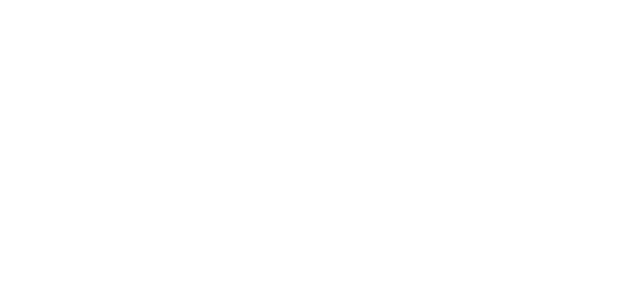
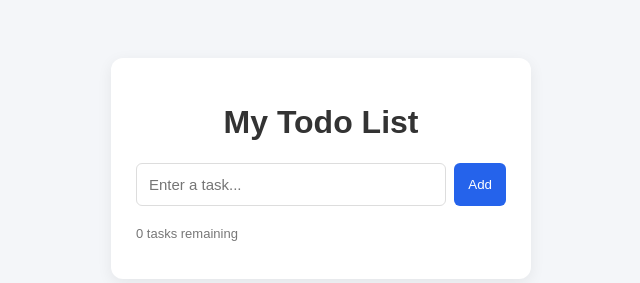
Before and after one commit to lachom471-hub/TODOAPP, a plain HTML site: page index.html in a window 1280 px wide. Shown: the whole page, without its empty margins (319-959 px from the left). Drawn offline with Linux system fonts and the light colour scheme.

Commit message:
added to do code

```diff
--- a/index.html
+++ b/index.html
@@ -1,11 +1,174 @@
 <!DOCTYPE html>
 <html lang="en">
 <head>
-    <meta charset="UTF-8">
-    <meta name="viewport" content="width=device-width, initial-scale=1.0">
-    <title>Document</title>
+  <meta charset="UTF-8">
+  <meta name="viewport" content="width=device-width, initial-scale=1.0">
+  <title>My Todo App</title>
+
+  <style>
+    * {
+      box-sizing: border-box;
+    }
+
+    body {
+      font-family: Arial, sans-serif;
+      background: #f4f6f9;
+      display: flex;
+      justify-content: center;
+      padding: 50px 15px;
+    }
+
+    .todo-container {
+      background: white;
+      width: 100%;
+      max-width: 420px;
+      padding: 25px;
+      border-radius: 12px;
+      box-shadow: 0 4px 15px #00000012;
+    }
+
+    h1 {
+      text-align: center;
+      color: #333;
+    }
+
+    .input-group {
+      display: flex;
+      gap: 8px;
+    }
+
+    input {
+      flex: 1;
+      min-width: 0;
+      padding: 12px;
+      border: 1px solid #ddd;
+      border-radius: 6px;
+      font-size: 15px;
+    }
+
+    button {
+      border: none;
+      border-radius: 6px;
+      padding: 10px 14px;
+      cursor: pointer;
+    }
+
+    .add-btn {
+      background: #2563eb;
+      color: white;
+    }
+
+    ul {
+      list-style: none;
+      padding: 0;
+      margin-top: 20px;
+    }
+
+    li {
+      display: flex;
+      align-items: center;
+      gap: 10px;
+      padding: 12px 0;
+      border-bottom: 1px solid #eee;
+      overflow-wrap: anywhere;
+    }
+
+    li span {
+      flex: 1;
+    }
+
+    li.completed span {
+      text-decoration: line-through;
+      color: #999;
+    }
+
+    .delete-btn {
+      background: #fee2e2;
+      color: #dc2626;
+    }
+
+    #count {
+      color: #777;
+      font-size: 13px;
+      margin-top: 15px;
+    }
+  </style>
 </head>
+
 <body>
+  <div class="todo-container">
+    <h1>My Todo List</h1>
 
+    <div class="input-group">
+      <input
+        type="text"
+        id="taskInput"
+        placeholder="Enter a task..."
+      >
+      <button class="add-btn" onclick="addTask()">
+        Add
+      </button>
+    </div>
+
+    <ul id="taskList"></ul>
+    <p id="count">0 tasks remaining</p>
+  </div>
+
+  <script>
+    const taskInput = document.getElementById("taskInput");
+    const taskList = document.getElementById("taskList");
+    const count = document.getElementById("count");
+
+    function addTask() {
+      const task = taskInput.value.trim();
+
+      if (task === "") {
+        taskInput.focus();
+        return;
+      }
+
+      const li = document.createElement("li");
+      const checkbox = document.createElement("input");
+      const span = document.createElement("span");
+      const deleteBtn = document.createElement("button");
+
+      checkbox.type = "checkbox";
+      span.textContent = task;
+      deleteBtn.textContent = "Delete";
+      deleteBtn.className = "delete-btn";
+
+      checkbox.addEventListener("change", () => {
+        li.classList.toggle("completed", checkbox.checked);
+        updateCount();
+      });
+
+      deleteBtn.addEventListener("click", () => {
+        li.remove();
+        updateCount();
+      });
+
+      li.append(checkbox, span, deleteBtn);
+      taskList.appendChild(li);
+
+      taskInput.value = "";
+      taskInput.focus();
+      updateCount();
+    }
+
+    function updateCount() {
+      const tasks = taskList.querySelectorAll("li");
+      const remaining = [...tasks].filter(
+        task => !task.querySelector("input").checked
+      ).length;
+
+      count.textContent = `${remaining} task${remaining !== 1 ? "s" : ""} remaining`;
+    }
+
+    taskInput.addEventListener("keydown", event => {
+      if (event.key === "Enter") {
+        addTask();
+      }
+    });
+  </script>
 </body>
 </html>
```
